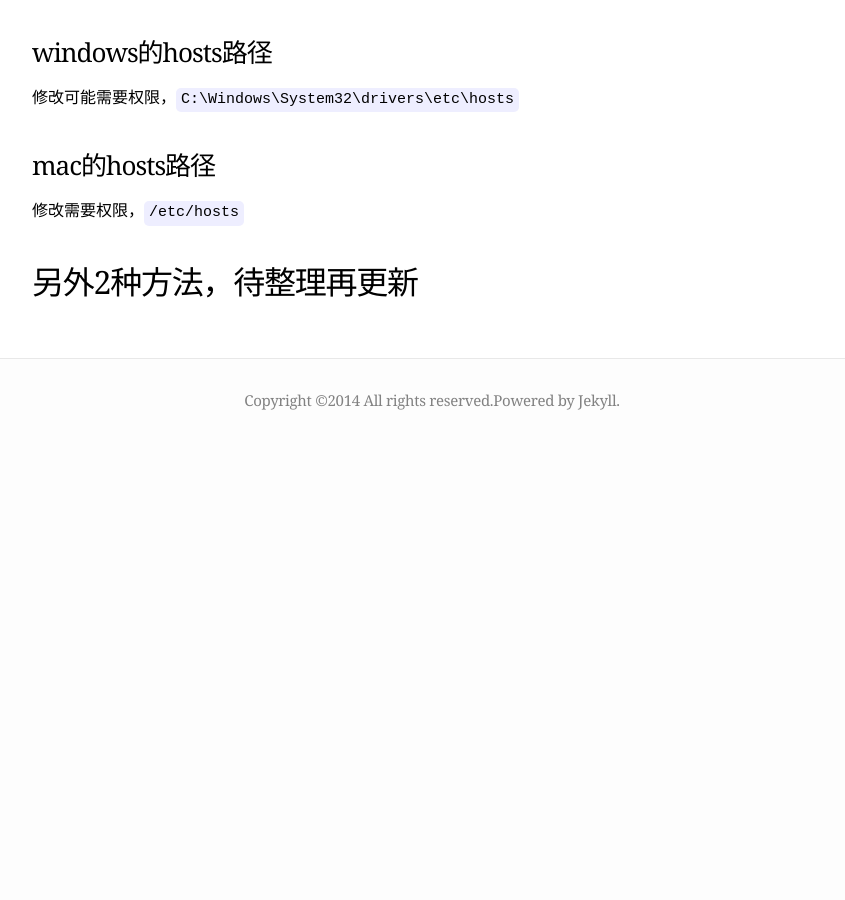
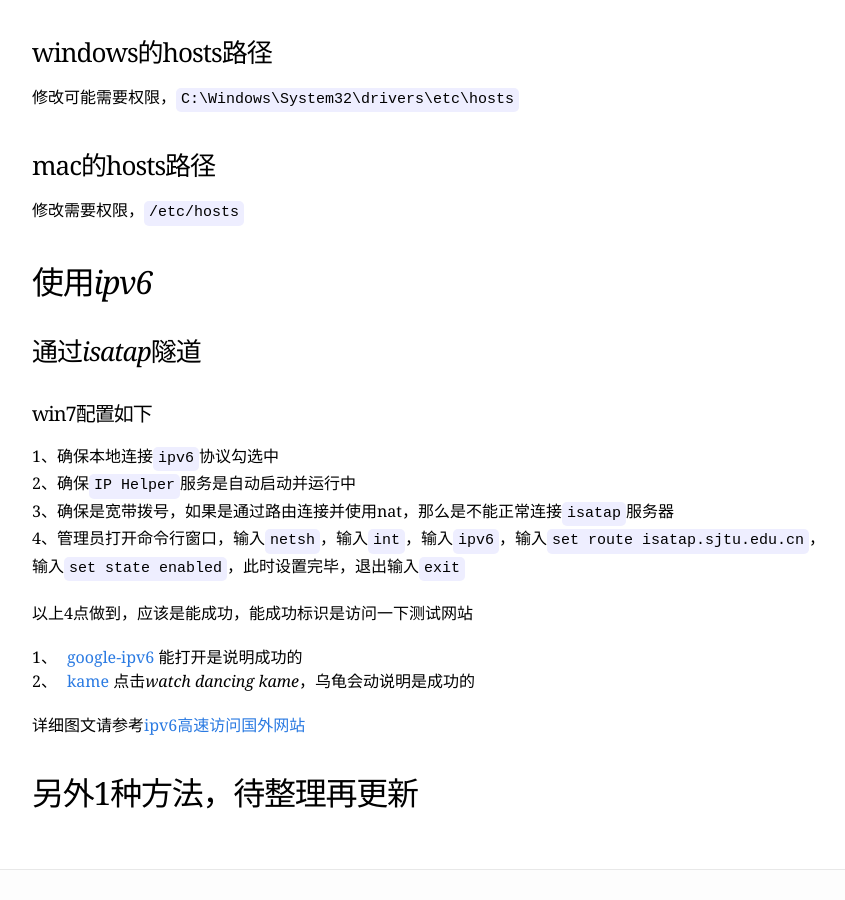
Before and after one commit to MaxwellXu/maxwellxu.github.com, a Jekyll site: the page built from _posts/2014-06-12-google-problem.md, in a window 1280 px wide and 900 px high, scrolled down 1195 px. Shown: the whole window, without its empty margins (208-1053 px from the left). Built offline with Jekyll 4.4.1, drawn with Linux system fonts in a browser that asks for light colours; comment, search, counter and statistics services are not loaded; before the commit the page ends 1636 px from its top, so only the background shows below that.

Commit message:
update about google-problem

```diff
--- a/_posts/2014-06-12-google-problem.md
+++ b/_posts/2014-06-12-google-problem.md
@@ -52,7 +52,28 @@ categories: Other
 ### mac的hosts路径
 修改需要权限，`/etc/hosts`
 
-##另外2种方法，待整理再更新
+## 使用*ipv6*
+
+### 通过*isatap*隧道
+
+#### win7配置如下
+
++	1、确保本地连接`ipv6`协议勾选中
++	2、确保`IP Helper`服务是自动启动并运行中
++	3、确保是宽带拨号，如果是通过路由连接并使用nat，那么是不能正常连接`isatap`服务器
++	4、管理员打开命令行窗口，输入`netsh`，输入`int`，输入`ipv6`，输入`set route isatap.sjtu.edu.cn`，输入`set state enabled`，此时设置完毕，退出输入`exit`
+
+以上4点做到，应该是能成功，能成功标识是访问一下测试网站
++	1、[google-ipv6][21] 能打开是说明成功的
++	2、[kame][22] 点击*watch dancing kame*，乌龟会动说明是成功的
+
+详细图文请参考[ipv6高速访问国外网站][20]
+
+##另外1种方法，待整理再更新
 
 [1]:http://weibo.com/1494759712/B8vu5EkGv?type=repost "月光博客-google-ip"
 [2]:http://www.kookle.co.nr/ "google-all-ip"
+
+[20]:http://logicmd.net/2010/04/high-speed-visiting-abroad-websites-using-ipv6/ "ipv6-tutorial-1"
+[21]:http://ipv6.google.com "ivp6-test－connection-1"
+[22]:http://www.kame.net "ivp6-test-connection-2"
```
Also changed, not shown: other parts of _posts/2014-06-12-google-problem.md (+1 -1 lines).
